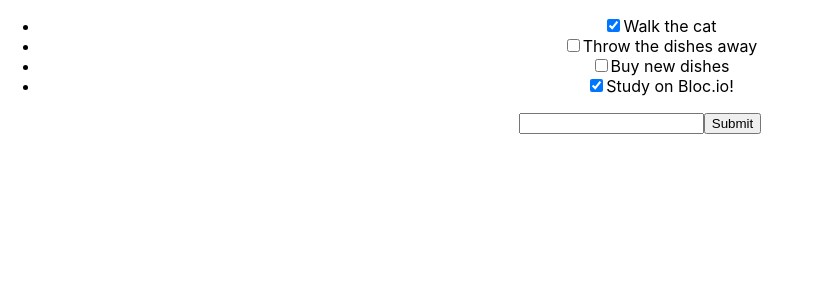
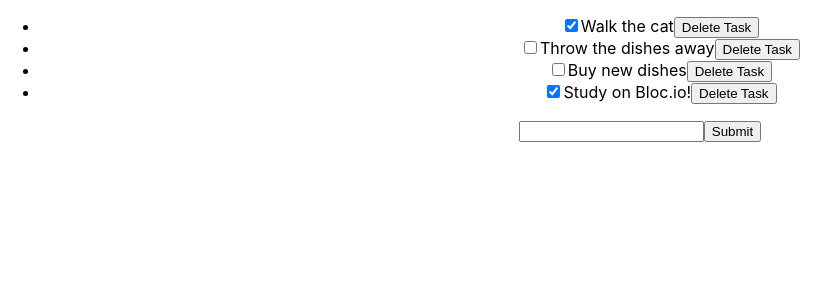
Before and after one commit to kkubli3246/Bloc-ToDo-Compnents, a React (Create React App) app: page / in a window 1280 px wide. Shown: the top 300 px of the page, without its empty margins (0-840 px from the left). Built offline with nearby package versions, Linux system fonts and the light colour scheme.

Commit message:
Assignment ToDo Events Completed

```diff
--- a/src/App.js
+++ b/src/App.js
@@ -33,9 +33,11 @@ class App extends Component {
    todo.isCompleted = todo.isCompleted ? false : true;
    this.setState({ todos: todos });
   }
-  deleteTodo(){
-
-
+  //Assignment To Do Events
+  deleteTodo(index){
+    const newTodo = this.state.todos.filter(i => i.description !== this.state.todos[index].description);
+    this.setState({todos : newTodo});
+    console.log(this.state.todos.indexOf(index));
   }
 
 
@@ -45,7 +47,7 @@ class App extends Component {
         <ul>
           {this.state.todos.map( (todo, index) =>
             <div>
-              <ToDo key={ index } description={ todo.description } isCompleted={ todo.isCompleted } toggleComplete={() => this.toggleComplete(index)} />
+              <ToDo key={ index } description={ todo.description } isCompleted={ todo.isCompleted } toggleComplete={() => this.toggleComplete(index)} deleteTodo ={() => this.deleteTodo(index)} />
             </div>
           )}
         </ul>
--- a/src/components/ToDo.js
+++ b/src/components/ToDo.js
@@ -7,6 +7,7 @@ class ToDo extends Component{
         <li>
           <input type ="checkbox" checked={this.props.isCompleted} onChange={this.props.toggleComplete} />
           <span>{this.props.description}</span>
+          <button onClick ={this.props.deleteTodo}> Delete Task</button>
         </li>
       </div>
     );
```
